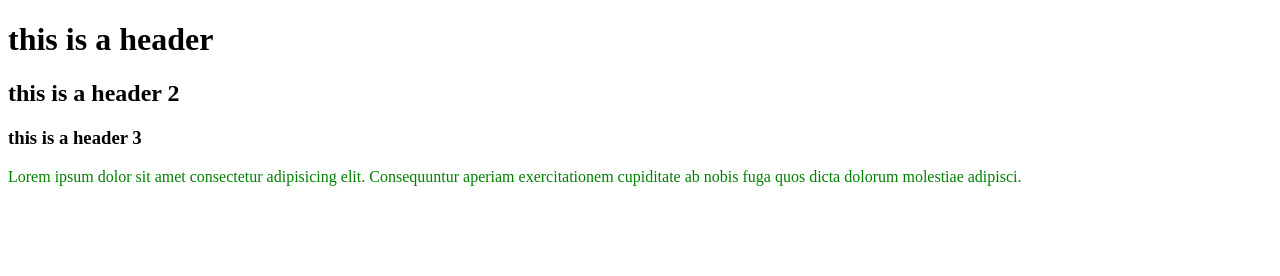
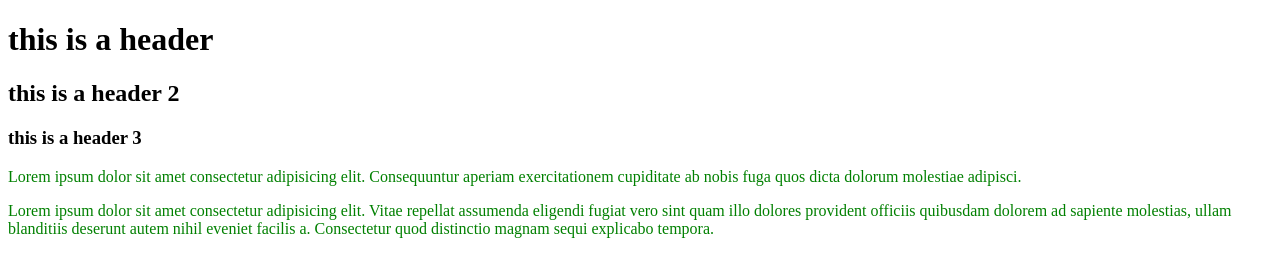
Before and after one commit to MdNiloy101/my-second-repo, a plain HTML site: page index.html in a window 1280 px wide. Drawn offline with Linux system fonts and the light colour scheme.

Commit message:
add pargraph

```diff
--- a/index.html
+++ b/index.html
@@ -13,5 +13,8 @@
     <h3>this is a header 3</h3>
     <p>Lorem ipsum dolor sit amet consectetur adipisicing elit. Consequuntur aperiam exercitationem cupiditate ab nobis fuga quos dicta dolorum molestiae adipisci.</p>
 
+    <div>
+        <p>Lorem ipsum dolor sit amet consectetur adipisicing elit. Vitae repellat assumenda eligendi fugiat vero sint quam illo dolores provident officiis quibusdam dolorem ad sapiente molestias, ullam blanditiis deserunt autem nihil eveniet facilis a. Consectetur quod distinctio magnam sequi explicabo tempora.</p>
+    </div>
 </body>
 </html>
```
